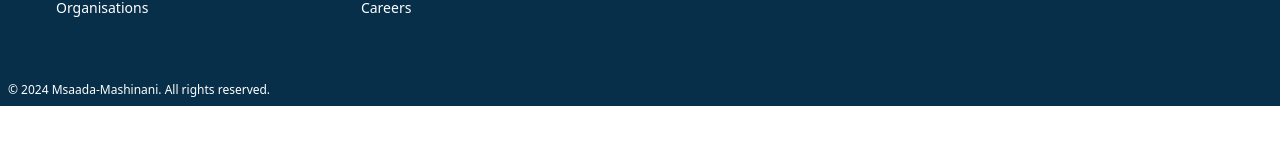
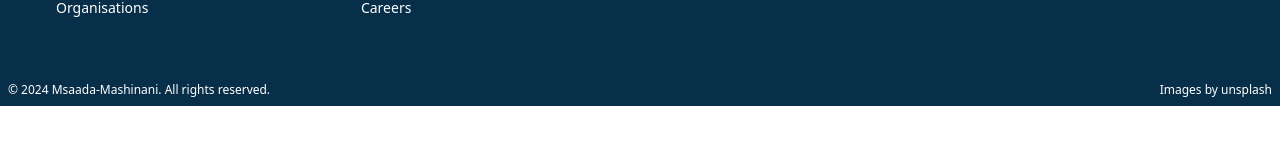
Before and after one commit to MuchokiDavid/Msaadafund-Frontend, a React (Create React App) app: page /organisations in a window 1280 px wide. Shown: the part 338-482 px from the top of the page. Built offline with nearby package versions, Linux system fonts and the light colour scheme; no server answers.

Commit message:
added image bt unsplash

```diff
--- a/src/components/reusables/Copyright.jsx
+++ b/src/components/reusables/Copyright.jsx
@@ -10,10 +10,18 @@ function Copyright() {
         }
             getYear()
     }, [])
+
   return (
-    <div className='text-white text-xs text-left bg-sky-950 h-8 p-2'>
-      © {currentYear} Msaada-Mashinani. All rights reserved.
+    <div className='flex justify-between bg-sky-950'>
+        <div className='text-white text-xs text-left bg-sky-950 h-8 p-2'>
+        © {currentYear} Msaada-Mashinani. All rights reserved.
+      </div>
+      <div>
+      <button className='text-white text-xs text-left bg-sky-950 h-8 p-2'>Images by unsplash</button>
+      {/* <a className='text-white text-xs text-left bg-sky-950 h-8 p-2' href="https://unsplash.com" target="_blank" rel="noopener noreferrer">Images by unsplash</a> */}
+      </div>
     </div>
+
   )
 }
 
```
